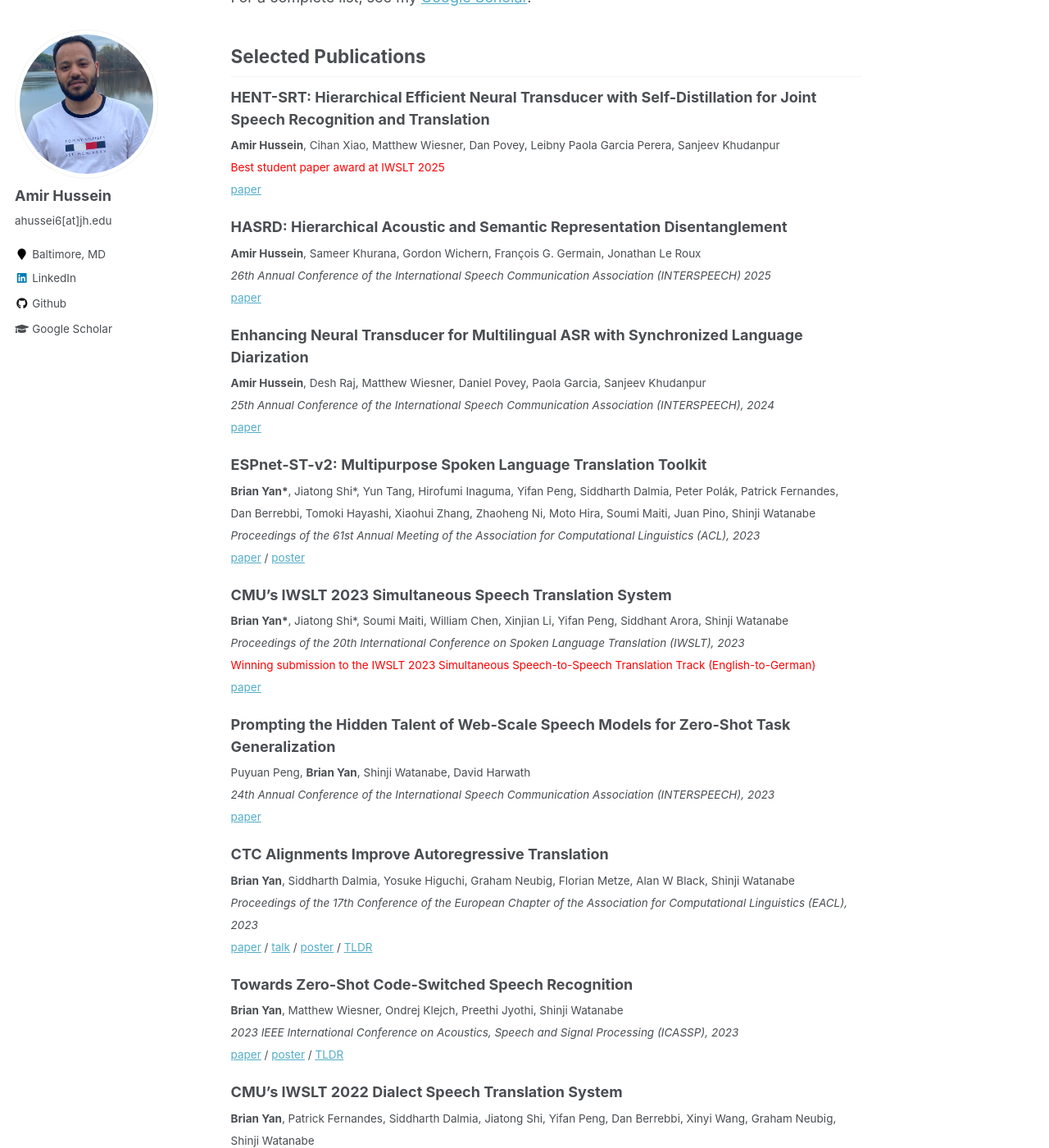
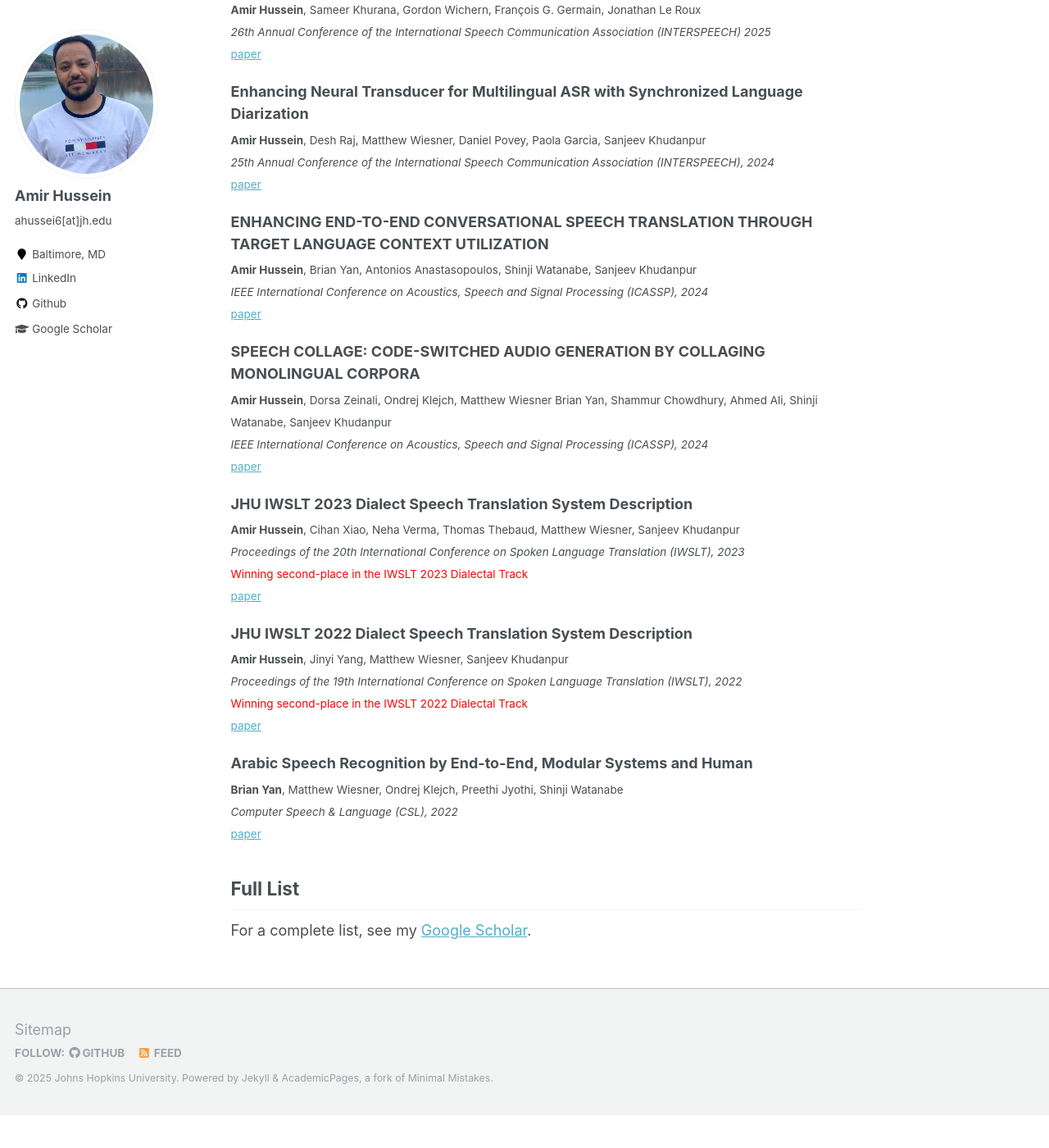
Before and after one commit to AmirHussein96/AmirHussein96.github.io, a Jekyll site: the page built from _pages/publications.md, in a window 1280 px wide and 1400 px high, scrolled down 501 px. Shown: the whole window at 82% size. Built offline with Jekyll 4.4.1, drawn with Linux system fonts in a browser that asks for light colours; after the commit the page ends 1861 px from its top, so only the background shows below that; some of the changed text lies outside the part shown.

Commit message:
multipage
Signed-off-by: Amir Hussein <amhussein@amhussein-mlt.client.nvidia.com>

```diff
--- a/_pages/publications.md
+++ b/_pages/publications.md
@@ -5,25 +5,13 @@ permalink: /publications/
 author_profile: true
 ---
 
-## Selected Publications
-
-<!-- Example item format -->
-**Paper Title**
-<sub>Author A, **Amir Hussein**, Author C</sub>
-<sub>*Venue, Year*</sub>
-<sub>[paper](#) / [code](#) / [poster](#)</sub>
-
----
-
-## Full List
-For a complete list, see my [Google Scholar](https://scholar.google.com/citations?user=FPuPHkkAAAAJ&hl=en).
-
 
 ## Selected Publications
 
 **HENT-SRT: Hierarchical Efficient Neural Transducer with Self-Distillation for Joint Speech Recognition and Translation**\
 <sub>**Amir Hussein**, Cihan Xiao, Matthew Wiesner, Dan Povey, Leibny Paola Garcia Perera, Sanjeev Khudanpur</sub>\
-<sub><span style="color: red;">Best student paper award at IWSLT 2025</span></sub>\
+</sub>*Proceedings of the 22th International Conference on Spoken Language Translation (IWSLT), 2025*</sub>\
+<sub><span style="color: red;">Best student paper award</span></sub>\
 <sub>[paper](https://aclanthology.org/2025.iwslt-1.14/)</sub>
 
 **HASRD: Hierarchical Acoustic and Semantic Representation Disentanglement**\
@@ -36,43 +24,32 @@ For a complete list, see my [Google Scholar](https://scholar.google.com/citation
 <sub>*25th Annual Conference of the International Speech Communication Association (INTERSPEECH), 2024*</sub>\
 <sub>[paper](https://www.isca-archive.org/interspeech_2024/hussein24_interspeech.pdf)</sub>
 
-**ESPnet-ST-v2: Multipurpose Spoken Language Translation Toolkit**\
-<sub>**Brian Yan\***, Jiatong Shi\*, Yun Tang, Hirofumi Inaguma, Yifan Peng, Siddharth Dalmia, Peter Polák, Patrick Fernandes, Dan Berrebbi, Tomoki Hayashi, Xiaohui Zhang, Zhaoheng Ni, Moto Hira, Soumi Maiti, Juan Pino, Shinji Watanabe</sub>\
-<sub>*Proceedings of the 61st Annual Meeting of the Association for Computational Linguistics (ACL), 2023*</sub>\
-<sub>[paper](https://arxiv.org/abs/2304.04596) / [poster](https:assets/ACL23_Poster.pdf)</sub>
+**ENHANCING END-TO-END CONVERSATIONAL SPEECH TRANSLATION THROUGH TARGET LANGUAGE CONTEXT UTILIZATION**\
+<sub>**Amir Hussein**, Brian Yan, Antonios Anastasopoulos, Shinji Watanabe, Sanjeev Khudanpur</sub>\
+<sub>*IEEE International Conference on Acoustics, Speech and Signal Processing (ICASSP), 2024*</sub>\
+<sub>[paper](https://ieeexplore.ieee.org/stamp/stamp.jsp?arnumber=10446102)</sub>
 
-**CMU's IWSLT 2023 Simultaneous Speech Translation System**\
-<sub>**Brian Yan\***, Jiatong Shi\*, Soumi Maiti, William Chen, Xinjian Li, Yifan Peng, Siddhant Arora, Shinji Watanabe</sub>\
+**SPEECH COLLAGE: CODE-SWITCHED AUDIO GENERATION BY COLLAGING MONOLINGUAL CORPORA**\
+<sub>**Amir Hussein**, Dorsa Zeinali, Ondrej Klejch, Matthew Wiesner Brian Yan, Shammur Chowdhury, Ahmed Ali, Shinji Watanabe, Sanjeev Khudanpur</sub>\
+<sub>*IEEE International Conference on Acoustics, Speech and Signal Processing (ICASSP), 2024*</sub>\
+<sub>[paper](https://ieeexplore.ieee.org/stamp/stamp.jsp?arnumber=10446857)</sub>
+
+**JHU IWSLT 2023 Dialect Speech Translation System Description**\
+<sub>**Amir Hussein**, Cihan Xiao, Neha Verma, Thomas Thebaud, Matthew Wiesner, Sanjeev Khudanpur</sub>\
 <sub>*Proceedings of the 20th International Conference on Spoken Language Translation (IWSLT), 2023*</sub>\
-<sub><span style="color: red;">Winning submission to the IWSLT 2023 Simultaneous Speech-to-Speech Translation Track (English-to-German)</span></sub>\
-<sub>[paper](https://aclanthology.org/2023.iwslt-1.20/)</sub>
+<sub><span style="color: red;">Winning second-place in the IWSLT 2023 Dialectal Track</span></sub>\
+<sub>[paper](https://aclanthology.org/2023.iwslt-1.26)</sub>
 
-**Prompting the Hidden Talent of Web-Scale Speech Models for Zero-Shot Task Generalization**\
-<sub>Puyuan Peng, **Brian Yan**, Shinji Watanabe, David Harwath</sub>\
-<sub>*24th Annual Conference of the International Speech Communication Association (INTERSPEECH), 2023*</sub>\
-<sub>[paper](https://arxiv.org/abs/2305.11095)</sub>
+**JHU IWSLT 2022 Dialect Speech Translation System Description**\
+<sub>**Amir Hussein**, Jinyi Yang, Matthew Wiesner, Sanjeev Khudanpur</sub>\
+<sub>*Proceedings of the 19th International Conference on Spoken Language Translation (IWSLT), 2022*</sub>\
+<sub><span style="color: red;">Winning second-place in the IWSLT 2022 Dialectal Track</span></sub>\
+<sub>[paper](https://aclanthology.org/2022.iwslt-1.29)</sub>
 
-**CTC Alignments Improve Autoregressive Translation**\
-<sub>**Brian Yan**, Siddharth Dalmia, Yosuke Higuchi, Graham Neubig, Florian Metze, Alan W Black, Shinji Watanabe</sub>\
-<sub>*Proceedings of the 17th Conference of the European Chapter of the Association for Computational Linguistics (EACL), 2023*</sub>\
-<sub>[paper](https://arxiv.org/abs/2210.05200) / [talk](https:assets/EACL_2023_Talk.pdf) / [poster](https:assets/EACL23_Poster.pdf) / [TLDR](https://twitter.com/brianyan918/status/1580309616122290176?s=20&t=kZAycuSKXZ6CuCoDR8nLrA)</sub>
+**Arabic Speech Recognition by End-to-End, Modular Systems and Human**\
+<sub>**Brian Yan**, Matthew Wiesner, Ondrej Klejch, Preethi Jyothi, Shinji Watanabe</sub>\
+<sub>*Computer Speech & Language (CSL), 2022*</sub>\
+<sub>[paper](https://www.sciencedirect.com/science/article/abs/pii/S0885230821000760)</sub>
 
-**Towards Zero-Shot Code-Switched Speech Recognition**\
-<sub>**Brian Yan**, Matthew Wiesner, Ondrej Klejch, Preethi Jyothi, Shinji Watanabe</sub>\
-<sub>*2023 IEEE International Conference on Acoustics, Speech and Signal Processing (ICASSP), 2023*</sub>\
-<sub>[paper](https://arxiv.org/abs/2211.01458) / [poster](https:assets/ICASSP23_Poster.pdf) / [TLDR](https://twitter.com/brianyan918/status/1588331136807100416?s=20&t=kZAycuSKXZ6CuCoDR8nLrA)</sub>
-
-**CMU's IWSLT 2022 Dialect Speech Translation System**\
-<sub>**Brian Yan**, Patrick Fernandes, Siddharth Dalmia, Jiatong Shi, Yifan Peng, Dan Berrebbi, Xinyi Wang, Graham Neubig, Shinji Watanabe</sub>\
-<sub>*Proceedings of the 19th International Conference on Spoken Language Translation (IWSLT), 2022*</sub>\
-<sub><span style="color: red;">Winning submission to the IWSLT 2022 Dialectal Track</span></sub>\
-<sub>[paper](https://aclanthology.org/2022.iwslt-1.27/) / [talk](https:assets/yan2022cmu.pdf)</sub>
-
-**Joint Modeling of Code-Switched and Monolingual ASR via Conditional Factorization**\
-<sub>**Brian Yan**, Chunlei Zhang, Meng Yu, Shi-Xiong Zhang, Siddharth Dalmia, Dan Berrebbi, Chao Weng, Shinji Watanabe, Dong Yu</sub>\
-<sub>*2022 IEEE International Conference on Acoustics, Speech and Signal Processing (ICASSP), 2022*</sub>\
-<sub>[paper](https://arxiv.org/abs/2111.15016) / [talk](https:assets/yan2022joint.pdf) / [poster](https:assets/CS_ICASSP22_Poster.pdf) / [TLDR](https://twitter.com/brianyan918/status/1466494724144046085?s=20&t=kZAycuSKXZ6CuCoDR8nLrA)</sub>
-
-***
-
-[My Google Scholar is more comprehensive.](cholar.google.com/citations?user=FPuPHkkAAAAJ&hl=en)
+## Full List
+For a complete list, see my [Google Scholar](https://scholar.google.com/citations?user=FPuPHkkAAAAJ&hl=en).
```
Also changed, not shown: _data/navigation.yml (+2 -6 lines), _pages/talks.md (+2 -2 lines), 1 other file.
